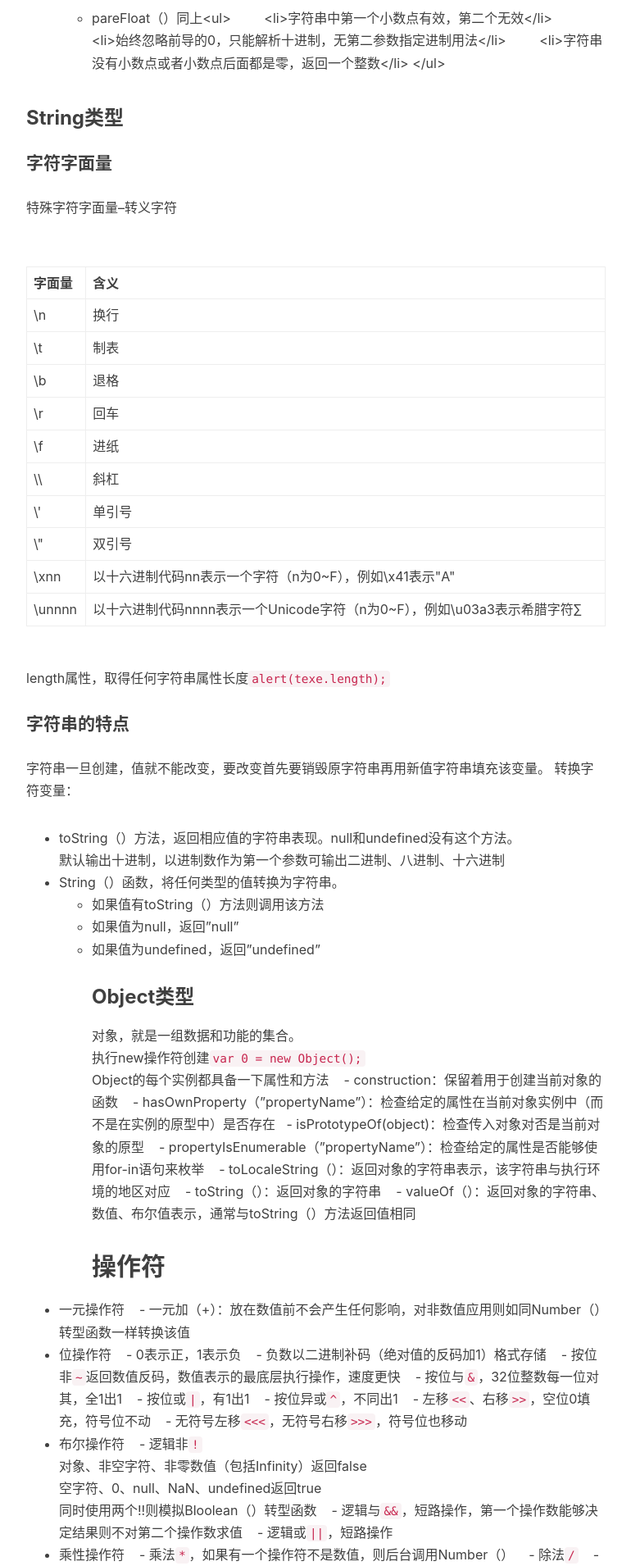
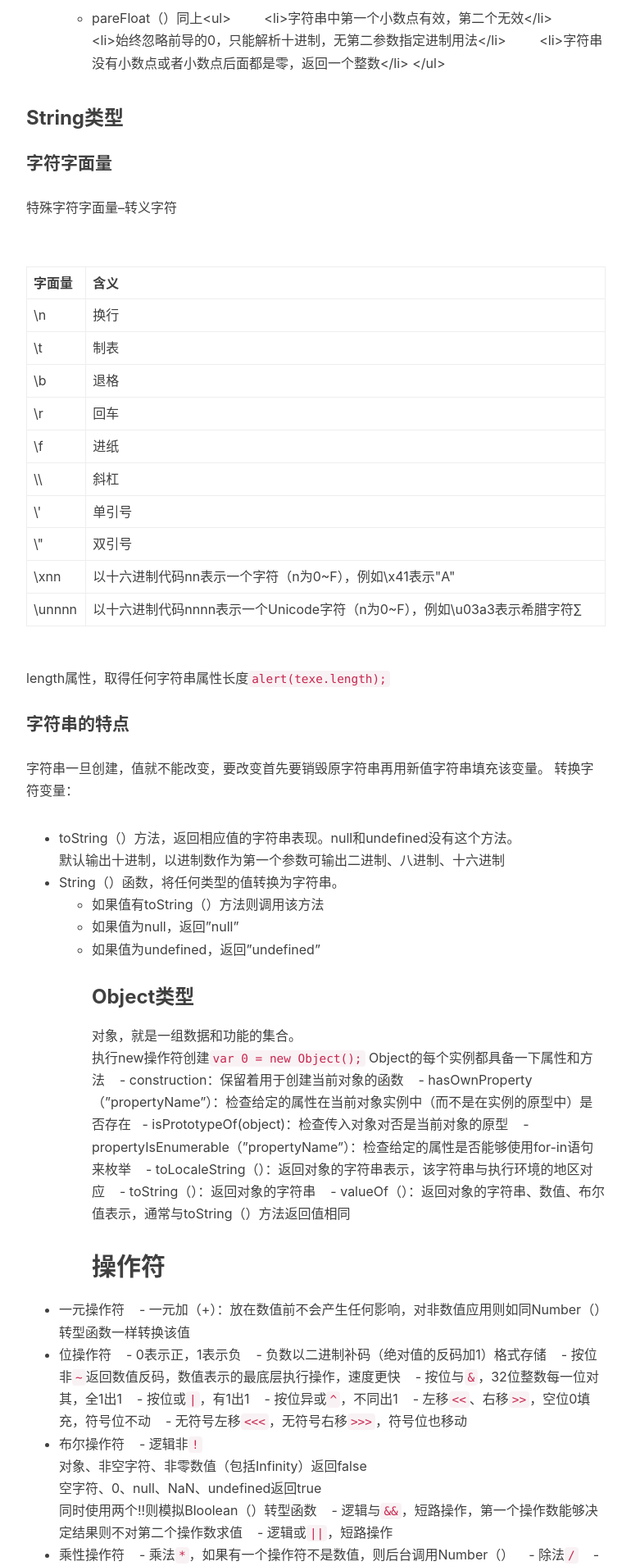
Before and after one commit to wangguorong1996/wangguorong1996.github.io, a Jekyll site: the page built from _posts/2018-5-8-JavaScript1.markdown, in a window 1280 px wide. Shown: the part 4490-6400 px from the top of the page at 82% size, without its empty margins (233-1003 px from the left). Built offline with Jekyll 4.4.1, drawn with Linux system fonts in a browser that asks for light colours; nearby versions of some CDN libraries; comment, search, counter and statistics services are not loaded.

```diff
--- a/_posts/2018-5-8-JavaScript1.markdown
+++ b/_posts/2018-5-8-JavaScript1.markdown
@@ -211,7 +211,7 @@ length属性，取得任何字符串属性长度`alert(texe.length);`
     - 如果值为undefined，返回"undefined"
 ### Object类型
 对象，就是一组数据和功能的集合。<br>执行new操作符创建`var 0 = new Object();`
-<br>Object的每个实例都具备一下属性和方法
+Object的每个实例都具备一下属性和方法
     - construction：保留着用于创建当前对象的函数
     - hasOwnProperty（"propertyName"）：检查给定的属性在当前对象实例中（而不是在实例的原型中）是否存在
     - isPrototypeOf(object)：检查传入对象对否是当前对象的原型
```
